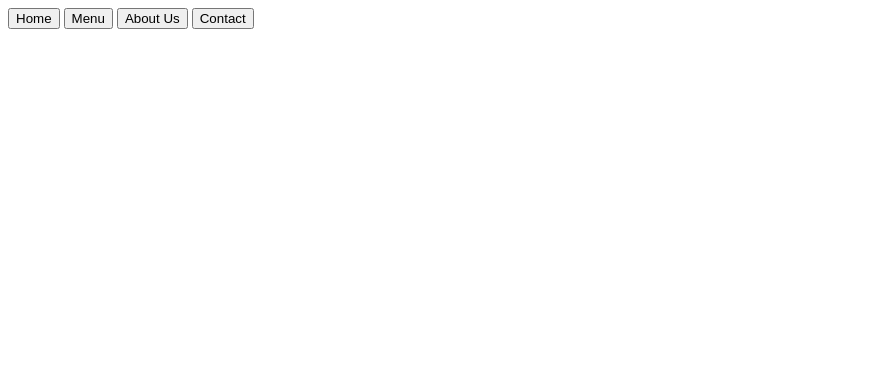
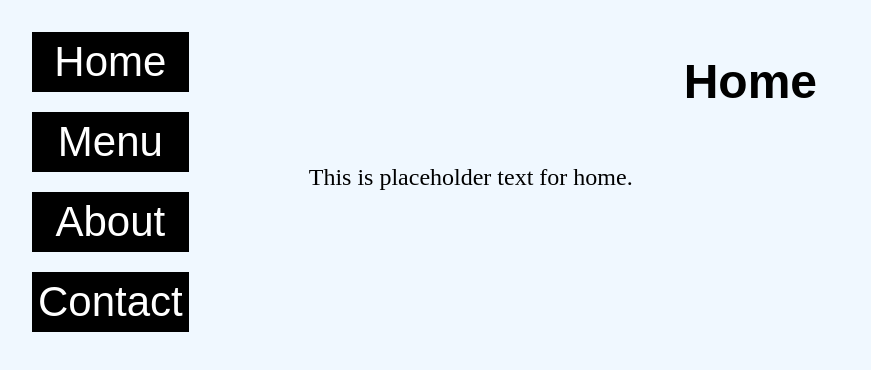
Before and after one commit to vagueposting/odin-restaurant, a website built with webpack: page src/template.html in a window 1280 px wide. Shown: the whole page, without its empty margins (0-871 px from the left). Built offline with nearby package versions, Linux system fonts and the light colour scheme; a web font is replaced by a local one.

Commit message:
feat: page shells and page-switching mechanic

```diff
--- /dev/null
+++ b/src/data.js
@@ -0,0 +1,12 @@
+export const RestaurantData = () => {
+    console.log('this is the restaurant data handler. i will change it as i go.')
+
+    function loadJsonFile(filename) {
+        return require(`./data/${filename}.json`);
+    }
+
+    const menu = loadJsonFile('menu');
+    const nav = loadJsonFile('nav');
+
+    return { menu, nav };
+}
--- /dev/null
+++ b/src/data/menu.json
@@ -0,0 +1,43 @@
+{
+    "appetizer": [
+        {
+            "name": "Lumpiang Shanghai",
+            "price": 100,
+            "description": "Heaping pyramid of spring rolls filled with ground, carrots, Chinese celery, and flavored with our secret spice blend. Comes with a sweet chili sauce.",
+            "notes": {
+                "vegetarian": false,
+                "spicy": true
+            }
+        },
+        {
+            "name": "Tokwa't Baboy",
+            "price": 80,
+            "description": "Tofu and pork deep fried together and served with a sweet and sour soy mix.",
+            "notes": {
+                "vegetarian": false,
+                "spicy": false
+            }
+        },
+        {
+            "name": "Pritong Kangkong",
+            "price": 120,
+            "description": "Water spinach leaves dried and fried in an airy pancake batter.",
+            "notes": {
+                "vegetarian": true,
+                "spicy": false
+            }
+        }
+    ],
+    "entree": [],
+    "dessert": [
+        {
+            "name": "Turon",
+            "price": 60,
+            "description": "Bananas and caramelized jackfruit wrapped in a thin sheet of wheat, served with a caramel glaze and sesame seeds.",
+            "notes": {
+                "vegetarian": true,
+                "spicy": false
+            }
+        }
+    ]
+}
--- /dev/null
+++ b/src/data/nav.json
@@ -0,0 +1,3 @@
+{
+    "pages": ["home", "menu", "about", "contact"]
+}
--- /dev/null
+++ b/src/display.js
@@ -0,0 +1,82 @@
+import { TextControls } from "./utils";
+
+/**
+ * Creates all features displayed on the actual web page
+ * @param {object} data - Data loader function
+ */
+export function Interface(data) {
+    console.log('This is the interface.');
+    const body = document.querySelector('body');
+
+    const coreNavigation = () => {
+        // TODO: apply classes to all elements
+        const navigation = {
+            header: document.createElement('header'),
+            navigator: document.createElement('nav'),
+            navButtons: {}
+        };
+
+        const navButtons = data.nav.pages;
+
+        navButtons.forEach(button => {
+            const { navButtons, navigator } = navigation;
+            navButtons[button] = document.createElement('button');
+            navButtons[button].classList.add('navButtons');
+            navButtons[button].id = `nav-${button}`;
+
+            navButtons[button].textContent = TextControls.capitalizeEachWord(button);
+
+            navigator.appendChild(navButtons[button]);
+
+        });
+
+        navigation.header
+            .appendChild(navigation.navigator)
+
+        body.appendChild(navigation.header);
+    }
+
+    const pageTemplate = (page = 'home') => {
+        const pageFeatures = {
+            shell: document.createElement('div'),
+            header: document.createElement('h1'),
+            bodyText: document.createElement('p')
+        };
+
+        pageFeatures.shell.classList.add('bodyPage');
+        pageFeatures.shell.id = page;
+
+        pageFeatures.header.textContent = TextControls.capitalizeEachWord(page);
+        pageFeatures.bodyText.textContent = `This is placeholder text for ${page}.`
+
+        pageFeatures.shell.appendChild(pageFeatures.header);
+        pageFeatures.shell.appendChild(pageFeatures.bodyText);
+        body.appendChild(pageFeatures.shell);
+    }
+
+    const applyPageSwitches = (page) => {
+        const targetButton = document.getElementById(`nav-${page}`);
+
+        targetButton.addEventListener('click', () => {
+            const allPages = document.querySelectorAll('.bodyPage');
+            allPages.forEach((pg) => {
+                if (pg.id === page) {
+                    pg.classList.add('visible');
+                    console.log(pg.classList);
+                } else {
+                    pg.classList.remove('visible');
+                    console.log(pg.classList);
+                }});
+        });
+    };
+
+    // Assemble all elements of the page.
+    (() => {
+        coreNavigation();
+        data.nav.pages.forEach((page) => {
+            pageTemplate(page);
+            applyPageSwitches(page);
+            document.getElementById('home').classList.add('visible');
+        })
+    })();
+}
--- a/src/index.js
+++ b/src/index.js
@@ -2,5 +2,8 @@
 Last updated 2025-12-09. */
 
 import './styles/landing.css';
+import { RestaurantData } from './data.js';
+import { Interface } from './display.js';
 
-console.log('page successfully loaded')
+const data = RestaurantData();
+const display = Interface(data)
--- a/src/styles/landing.css
+++ b/src/styles/landing.css
@@ -0,0 +1,64 @@
+@import url(https://fonts.bunny.net/css?family=aclonica:400|benne:400);
+
+:root {
+    font-size: 12px;
+}
+
+html, body {
+    height: 100%;
+    width: 100%;
+}
+
+body {
+    display: flex;
+    background-color: aliceblue;
+}
+
+header {
+    width: 20%
+}
+
+nav {
+    display: flex;
+    flex-direction: column;
+    justify-content: center;
+    gap: 20px;
+    margin: 2rem;
+}
+
+.navButtons {
+    font-size: 3.5rem;
+    height: 5rem;
+
+    font-family: 'Aclonica', sans-serif;
+    background-color: black;
+    color: white;
+    outline: none;
+    border: none;
+
+    cursor: pointer;
+}
+
+.bodyPage {
+    display: none;
+    padding: 0rem 6rem;
+    width: 100%;
+    font-size: 2rem;
+    line-height: 1.75;
+    text-indent: 2rem;
+    text-align: justify;
+
+    font-family: 'Benne', serif;
+}
+
+.bodyPage.visible {
+    display: block;
+}
+
+.bodyPage h1 {
+    font-size: 4rem;
+    text-indent: 0;
+    text-align: center;
+
+    font-family: 'Aclonica', sans-serif;
+}
--- a/src/template.html
+++ b/src/template.html
@@ -3,16 +3,8 @@
 <head>
     <meta charset="UTF-8">
     <meta name="viewport" content="width=device-width, initial-scale=1.0">
-    <title>Document</title>
+    <title>The Tasty Restaurant</title>
 </head>
 <body>
-    <header>
-        <nav>
-            <button>Home</button>
-            <button>Menu</button>
-            <button>About Us</button>
-            <button>Contact</button>
-        </nav>
-    </header>
 </body>
 </html>
--- /dev/null
+++ b/src/utils.js
@@ -0,0 +1,18 @@
+export const TextControls = {
+    capitalizeEachWord: (sentence) => {
+        if (typeof sentence !== 'string' || sentence.length === 0) {
+            return '';
+        }
+
+        const words = sentence.split(' ');
+
+        const capitalizedWords = words.map(word => {
+            if (word.length === 0) {
+            return '';
+            }
+            return word.charAt(0).toUpperCase() + word.slice(1);
+        });
+
+        return capitalizedWords.join(' ');
+    }
+};
```
